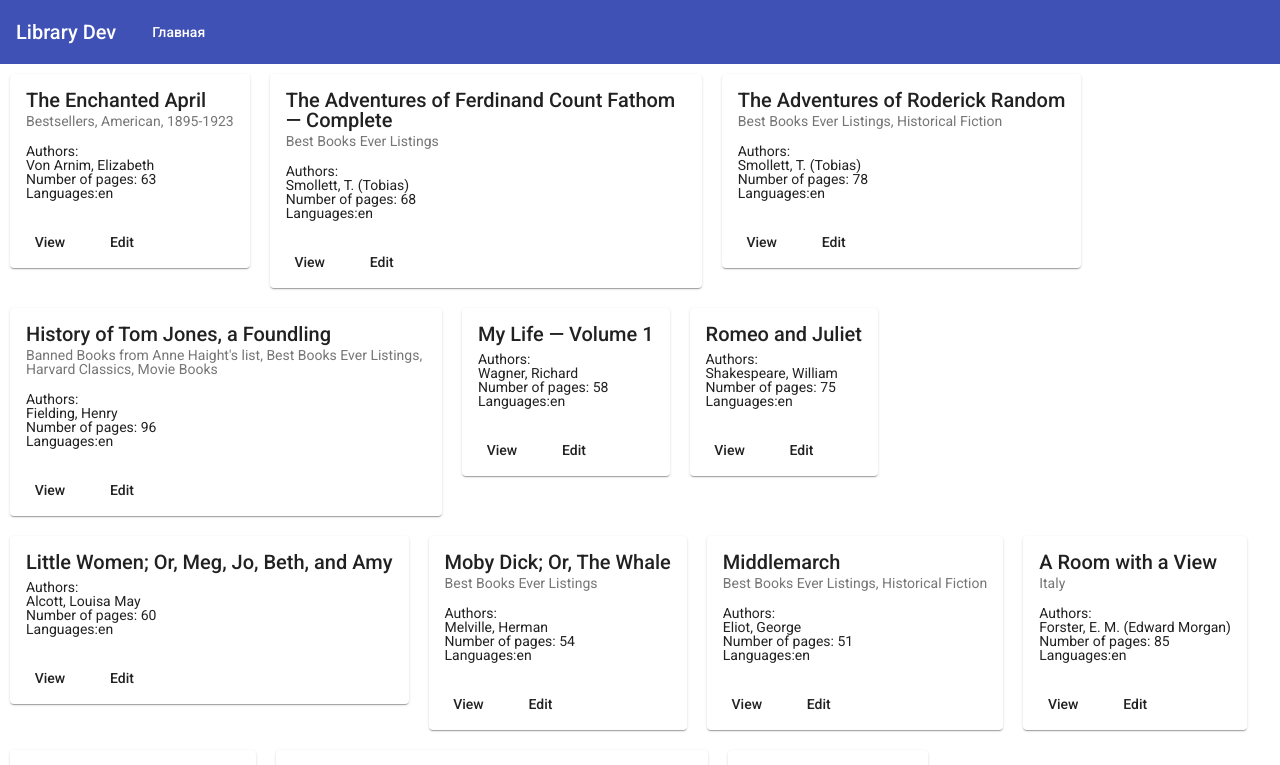
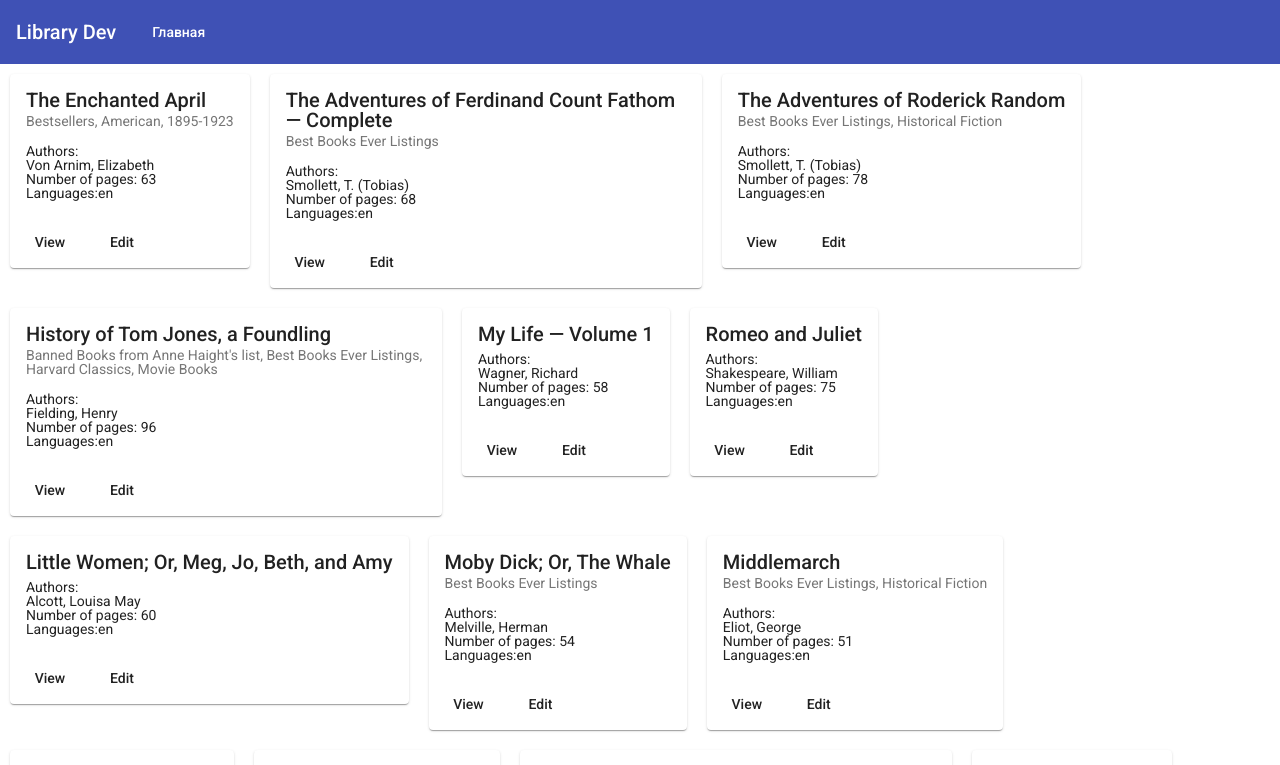
Before and after one commit to 14837-eng/Book-app, an Angular app: page / in a window 1280 px wide. Shown: the top 765 px of the page. Built offline with nearby package versions, Linux system fonts and the light colour scheme.

Commit message:
refactor(styles): edits

```diff
--- a/src/app/main-page/books-list/books-list.component.scss
+++ b/src/app/main-page/books-list/books-list.component.scss
@@ -4,7 +4,6 @@ $book-margin: 10px;
   display: flex;
   flex-wrap: wrap;
   width: calc(100% - #{$book-margin * 2});
-  padding: $book-margin;
   margin: -$book-margin;
 }
 
--- a/src/app/main-page/main-page.component.scss
+++ b/src/app/main-page/main-page.component.scss
@@ -0,0 +1,3 @@
+.main-page {
+  padding: 10px;
+}
```
